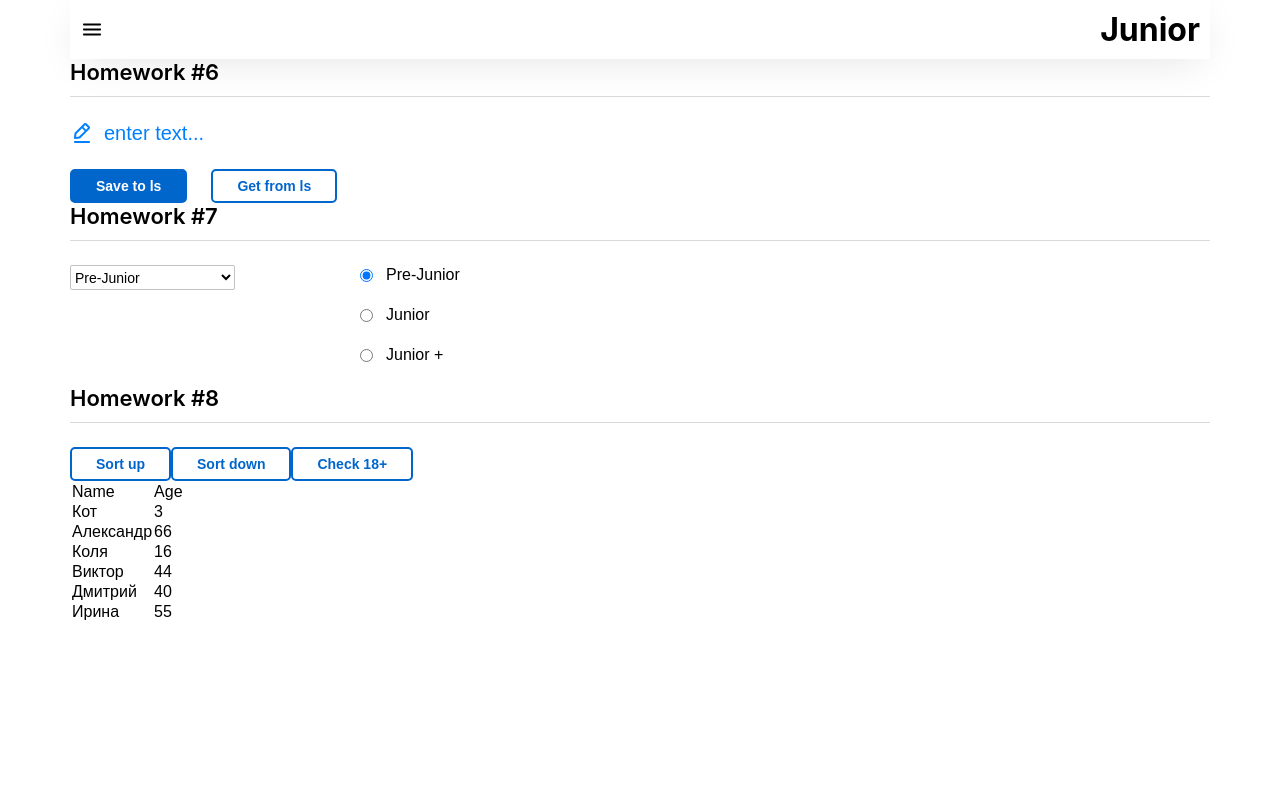
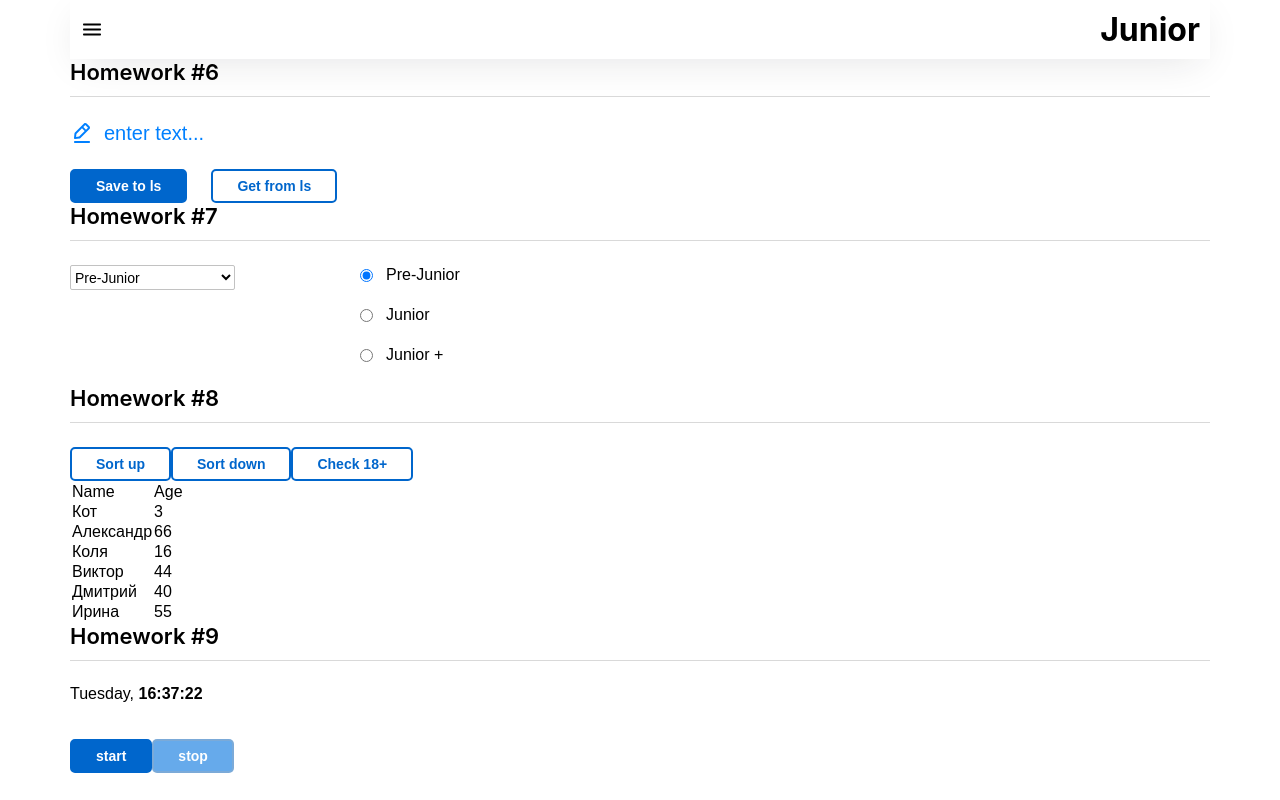
Before and after one commit to klisitsky/it-incubator_homeWork, a React (Create React App) app: page /#/junior in a window 1280 px wide. Built offline with nearby package versions, Linux system fonts and the light colour scheme.

Commit message:
Finished task 9, type Date practice

```diff
--- a/src/s2-homeworks/hw04/common/c2-SuperButton/SuperButton.module.css
+++ b/src/s2-homeworks/hw04/common/c2-SuperButton/SuperButton.module.css
@@ -10,7 +10,10 @@
 }
 
 .disabled {
-  background-color: black;
+  opacity: 0.6;
+  background-color: #0173df;
+  color: white;
+  cursor: auto;
 }
 
 .secondary {
--- a/src/s2-homeworks/hw05/pages/Junior.tsx
+++ b/src/s2-homeworks/hw05/pages/Junior.tsx
@@ -2,7 +2,7 @@ import React from 'react'
 import HW6 from "../../hw06/HW6";
 import HW7 from '../../hw07/HW7'
 import HW8 from '../../hw08/HW8'
-// import HW9 from '../../hw09/HW9'
+import HW9 from '../../hw09/HW9'
 
 function Junior() {
     return (
@@ -10,7 +10,7 @@ function Junior() {
             <HW6 />
             <HW7 />
             <HW8 />
-            {/*<HW9 />*/}
+            <HW9 />
         </div>
     )
 }
--- a/src/s2-homeworks/hw06/localStorage/localStorage.ts
+++ b/src/s2-homeworks/hw06/localStorage/localStorage.ts
@@ -10,7 +10,11 @@ export function saveState<T>(key: string, state: T){
 export function restoreState<T>(key: string, defaultState: T) {
     let state = defaultState
     const stateAsString = localStorage.getItem(key)
-    if (stateAsString !== null) state = JSON.parse(stateAsString) as T
+
+    if (stateAsString !== null) {
+        state = JSON.parse(stateAsString) as T
+        console.log(state)
+    }
     return state
 }
 
--- a/src/s2-homeworks/hw09/Clock.module.css
+++ b/src/s2-homeworks/hw09/Clock.module.css
@@ -11,4 +11,7 @@
 }
 
 .more {
+  padding: 10px 0;
+  font-size: 0.9em;
+  opacity: 0.7;
 }
--- a/src/s2-homeworks/hw09/Clock.tsx
+++ b/src/s2-homeworks/hw09/Clock.tsx
@@ -9,30 +9,57 @@ function Clock() {
     const [date, setDate] = useState<Date>(new Date(restoreState('hw9-date', Date.now())))
     const [show, setShow] = useState<boolean>(false)
 
+
+
+
+    let stringDayFormatter = new Intl.DateTimeFormat("en", {
+        weekday: "long"
+    });
+
+    let stringTimeFormatter = new Intl.DateTimeFormat("ru", {
+        hour: "2-digit",
+        minute: "2-digit",
+        second: "2-digit",
+    });
+
+    let stringDateFormatter = new Intl.DateTimeFormat("ru", {
+        day: "2-digit",
+        month: "2-digit",
+        year: "numeric",
+    });
+
+    let stringMonthFormatter = new Intl.DateTimeFormat("en", {
+        month: "long",
+    });
+
     const start = () => {
+        let timerId = setInterval(() => setDate(new Date((Date.now()))), 1000)
+        setTimerId(+timerId)
         // пишут студенты // запустить часы (должно отображаться реальное время, а не +1)
         // сохранить ид таймера (https://learn.javascript.ru/settimeout-setinterval#setinterval)
 
     }
 
     const stop = () => {
+        clearInterval(timerId)
+        setTimerId(undefined)
         // пишут студенты // поставить часы на паузу, обнулить ид таймера (timerId <- undefined)
 
     }
 
     const onMouseEnter = () => { // пишут студенты // показать дату если наведена мышка
-
+        setShow(!show)
     }
     const onMouseLeave = () => { // пишут студенты // спрятать дату если мышка не наведена
-
+        setShow(!show)
     }
 
-    const stringTime = 'date->time' || <br/> // часы24:минуты:секунды (01:02:03)/(23:02:03)/(24:00:00)/(00:00:01) // пишут студенты
-    const stringDate = 'date->date' || <br/> // день.месяц.год (01.02.2022) // пишут студенты, варианты 01.02.0123/01.02.-123/01.02.12345 не рассматриваем
+    // день недели на английском, месяц на английском (https://learn.javascript.ru/intl#intl-datetimeformat)
+    const stringDay = stringDayFormatter.format(date) || <br/> // пишут студенты
+    const stringTime = stringTimeFormatter.format(date) || <br/> // часы24:минуты:секунды (01:02:03)/(23:02:03)/(24:00:00)/(00:00:01) // пишут студенты
 
-    // день недели на английском, месяц на английском (https://learn.javascript.ru/intl#intl-datetimeformat)
-    const stringDay = 'date->day' || <br/> // пишут студенты
-    const stringMonth = 'date->month' || <br/> // пишут студенты
+    const stringDate = stringDateFormatter.format(date) || <br/> // день.месяц.год (01.02.2022) // пишут студенты, варианты 01.02.0123/01.02.-123/01.02.12345 не рассматриваем
+    const stringMonth = stringMonthFormatter.format(date) || <br/> // пишут студенты
 
     return (
         <div className={s.clock}>
@@ -52,8 +79,8 @@ function Clock() {
                 <div className={s.more}>
                     {show ? (
                         <>
-                            <span id={'hw9-month'}>{stringMonth}</span>,{' '}
-                            <span id={'hw9-date'}>{stringDate}</span>
+                            <span id={'hw9-date'}>{stringDate}</span>,{' '}
+                            <span id={'hw9-month'}>{stringMonth}</span>
                         </>
                     ) : (
                         <>
@@ -66,14 +93,14 @@ function Clock() {
             <div className={s.buttonsContainer}>
                 <SuperButton
                     id={'hw9-button-start'}
-                    disabled={true} // пишут студенты // задизэйблить если таймер запущен
+                    disabled={!!timerId} // пишут студенты // задизэйблить если таймер запущен
                     onClick={start}
                 >
                     start
                 </SuperButton>
                 <SuperButton
                     id={'hw9-button-stop'}
-                    disabled={true} // пишут студенты // задизэйблить если таймер не запущен
+                    disabled={!timerId} // пишут студенты // задизэйблить если таймер не запущен
                     onClick={stop}
                 >
                     stop
```
